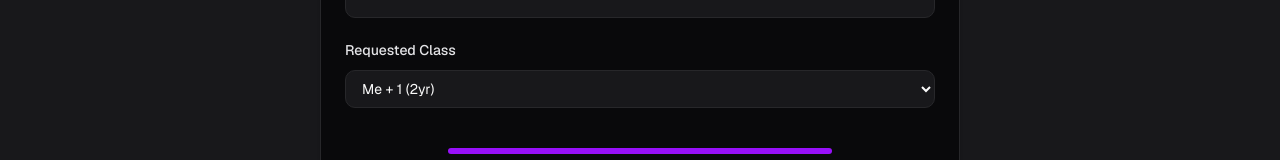
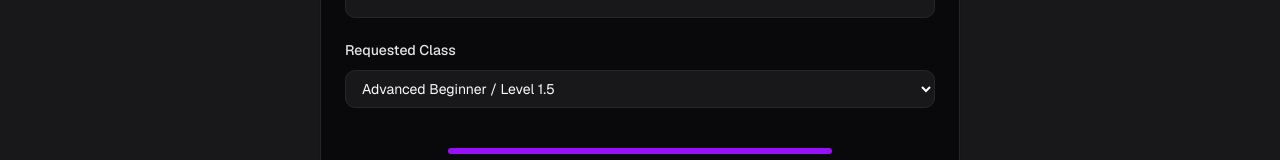
Before and after one commit to ApexMC/fusionlcc, a Next.js app: page /classes/adv-beginner-level-1-5/register in a window 1280 px wide. Shown: the part 705-865 px from the top of the page. Built offline with nearby package versions, Linux system fonts and the light colour scheme.

Commit message:
update registration form for autofill class selection

```diff
--- a/app/classes/[className]/register/page.tsx
+++ b/app/classes/[className]/register/page.tsx
@@ -1,13 +1,23 @@
+import { getClassSchedule } from "@/components/classes/class_schedules";
 import RegistrationForm from "@/components/classes/registration_form";
+import { notFound } from "next/navigation";
 
-export default function Register() {
+export default async function Register({
+  params,
+}: {
+  params: Promise<{className : string }>;
+}) {
+  const { className } = await params;
+    console.log("className:", className);
+    const classSchedule = getClassSchedule(className);
+    if (!classSchedule) return notFound();
   return (
     <div className="flex flex-col flex-1 items-center justify-start bg-zinc-100 dark:bg-zinc-900 font-sans">
       <main className="flex flex-1 min-h-[50vh] w-full max-w-3xl flex-col items-center py-16 px-16 justify-center bg-zinc-100 dark:bg-zinc-900">
         <h1 className="text-4xl font-bold text-zinc-800 dark:text-zinc-200 mb-4 text-center">
           Register for Classes
         </h1>
-        <RegistrationForm />
+        <RegistrationForm requestedClass={classSchedule.name}/>
       </main>
     </div>
   );
--- a/components/classes/registration_form.tsx
+++ b/components/classes/registration_form.tsx
@@ -5,7 +5,7 @@ import { useEffect, useState } from "react";
 import Image from "next/image";
 import { useTheme } from "next-themes";
 
-export default function RegistrationForm() {
+export default function RegistrationForm({ requestedClass }: { requestedClass?: string }) {
   const [status, setStatus] = useState<
     "idle" | "sending" | "success" | "error"
   >("idle");
@@ -134,12 +134,13 @@ export default function RegistrationForm() {
             <select
                 className="mt-2 w-full rounded-lg border border-zinc-200 bg-white px-3 py-2 text-sm text-zinc-900 outline-none focus:ring-2 focus:ring-purple-500 dark:border-zinc-800 dark:bg-zinc-900 dark:text-zinc-50"
                 name="requestedClass"
+                defaultValue={requestedClass ?? ""}
             >
                 <option value="Me + 1 (2yr)">Me + 1 (2yr)</option>
                 <option value="Me + 1 (3-4yr)">Me + 1 (3-4yr)</option>
                 <option value="Preschool">Preschool</option>
                 <option value="Beginner / Level 1">Beginner / Level 1</option>
-                <option value="Advanced Beginner / Level 1.5">Advanced Beginner / Level 1.5</option>
+                <option value="Adv. Beginner / Level 1.5">Advanced Beginner / Level 1.5</option>
                 <option value="Intermediate / Level 2">Intermediate / Level 2</option>
                 <option value="Advanced / Level 3">Advanced / Level 3</option>
                 <option value="Elite / Level 4">Elite / Level 4</option>
```
